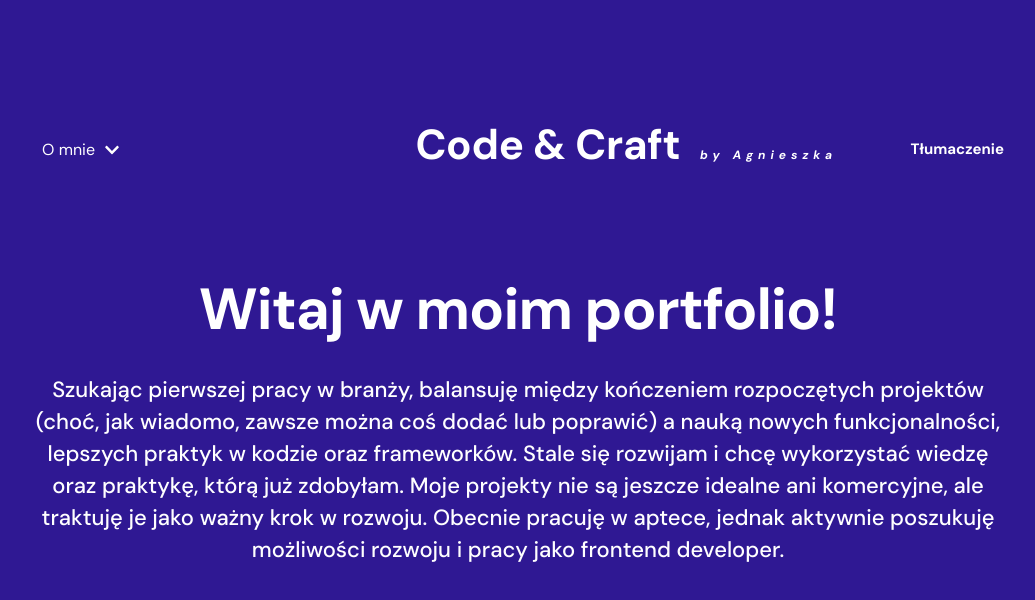
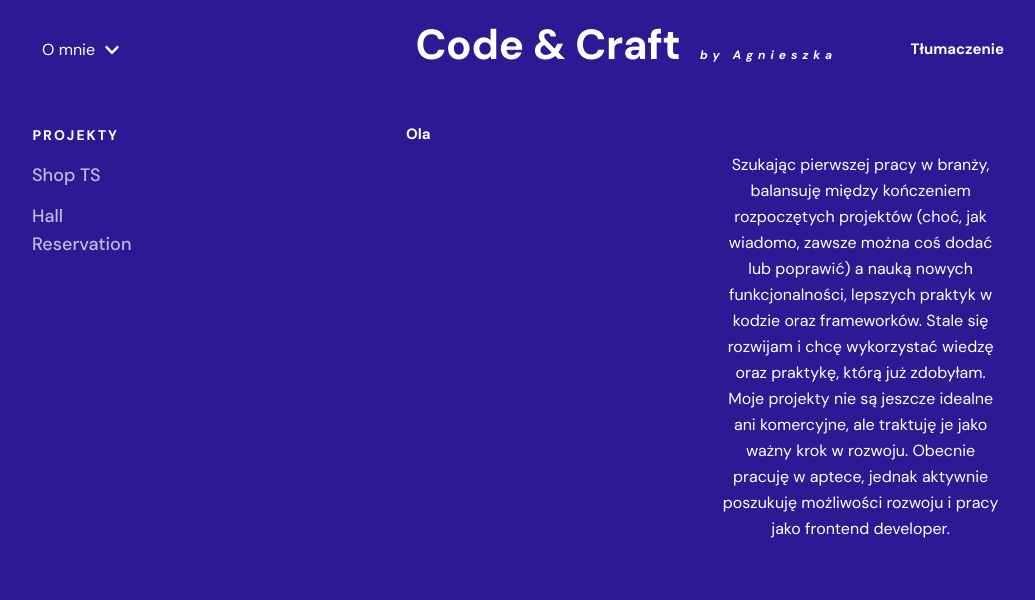
Before and after one commit to AgnieszkaDra/Code-Craft-by-Agnieszka, a React (Vite) app: page / in a window 1280 px wide. Shown: the top 600 px of the page, without its empty margins (122-1157 px from the left). Built offline with nearby package versions, Linux system fonts and the light colour scheme.

Commit message:
add projects

```diff
--- a/src/App.tsx
+++ b/src/App.tsx
@@ -1,7 +1,7 @@
 import { Header, Panel } from './components';
 import { Main } from './components';
 import '../src/styles/index.scss';
-//import Projects from './components/Projects';
+import Projects from './components/Projects';
 
 function App() {
 
@@ -9,8 +9,10 @@ function App() {
     <div className="container">
       <Header />
       <Main>
+        <Projects/>
+        <h2>Ola</h2>
         <Panel className="main__panel" />
-        {/* <Projects/> */}
+
         {/* <Outlet /> */}
       </Main>
     </div>
--- a/src/components/Panel.tsx
+++ b/src/components/Panel.tsx
@@ -5,13 +5,11 @@ interface PanelProps {
 const Panel = ({ className = '' }: PanelProps) => {
   return (
     <aside className={`panel ${className}`}>
-      <h2 className="h2 heading header-font panel__title">
-        Witaj w moim portfolio!
-      </h2>
-      <h5 className="h5 heading lead panel__description">
+
+      <p className="text p description panel__description">
         Szukając pierwszej pracy w branży, balansuję między kończeniem rozpoczętych projektów (choć, jak wiadomo, zawsze można coś dodać lub poprawić) a nauką nowych funkcjonalności, lepszych praktyk w kodzie oraz frameworków. Stale się rozwijam i chcę wykorzystać wiedzę oraz praktykę, którą już zdobyłam.
         Moje projekty nie są jeszcze idealne ani komercyjne, ale traktuję je jako ważny krok w rozwoju. Obecnie pracuję w aptece, jednak aktywnie poszukuję możliwości rozwoju i pracy jako frontend developer.
-      </h5>
+      </p>
     </aside>
   );
 };
--- a/src/components/Projects.tsx
+++ b/src/components/Projects.tsx
@@ -11,10 +11,11 @@ const Projects = (): JSX.Element => {
 
   return (
     <ul className="projects">
+        <p className='text p label'>projekty</p>
       {projectsIds?.map((id: number) => {
-        const projectItem = projects[id];
+        const projectItem: ProjectItem = projects[id];
         return (
-          <li key={id} className="projects__item">
+          <li key={id} className="projects__item text p article">
             {projectItem.url && (
               <NavigationLink
                 to={projectItem.url}
--- a/src/data/data.ts
+++ b/src/data/data.ts
@@ -33,13 +33,13 @@ export const data: Data = {
     },
     1: {
       id: 1,
-      title: 'Shop TS. Still in the developing process',
+      title: 'Shop TS',
       url: 'https://github.com/AgnieszkaDra/shop-TS',
       description: 'This project is an e-commerce web application built using TypeScript, json-server, and Vite. The application features a client-side interface for users to browse products, manage a shopping cart, and place orders. On the admin side, there’s an interface for managing orders and tracking their status.',
     },
     2: {
       id: 2,
-      title: 'Hall Reservation. Still in the developing process',
+      title: 'Hall Reservation',
       url: 'https://github.com/AgnieszkaDra/Hall-Reservation',
       description: 'This project is a Hall Reservation System being developed in pure TypeScript, following Object-Oriented Programming (OOP) principles. The goal is to create a structured, maintainable, and scalable application for managing hall reservations efficiently',
     },
--- a/src/styles/fonts.scss
+++ b/src/styles/fonts.scss
@@ -77,16 +77,30 @@ body {
     &.label {
       font-weight: 700;
       font-size: 14px;
-      line-height: 26px;}
+      line-height: 26px;
+      letter-spacing: 2px;
+      text-transform: uppercase;
     }
     &.paragraph {
        font-weight: 400;
     font-size: 16px;
     line-height: 26px;
     letter-spacing: 0;
-
     }
-}
+    &.article {
+      font-weight: 500;
+      font-size: 18px;
+      line-height: 28px;
+      letter-spacing: 0;
+      color: $text;
+    }
+    .description {
+      font-weight: 500;
+      font-size: 22px;
+      line-height: 22px;
+      letter-spacing: 0;
+    }
+}}
 
 .buttons {
   &.middle {
--- a/src/styles/global.scss
+++ b/src/styles/global.scss
@@ -72,5 +72,5 @@ button {
   }
   width: 100%;
   max-width: 972px;
-  margin-top: 6.5rem;
+  //margin-top: 6.5rem;
 }
--- a/src/styles/header.scss
+++ b/src/styles/header.scss
@@ -4,7 +4,9 @@
   position: relative;
   width: 100%;
   height: 40px;
-  margin-top: 6.5rem;
+  //margin-top: 6.5rem;
+  margin-top: 30px;
+  margin-bottom: 30px;
   padding: 0;
   @include flexAbsoluteCenter;
     &__mobile {
--- a/src/styles/main.scss
+++ b/src/styles/main.scss
@@ -4,29 +4,19 @@
     width: 100%;
     display: flex;
     flex-direction: column;
-
+    margin-top: 52px;
     @include respond(lg, xl) {
         display: flex;
+        justify-content: space-between;
         flex-direction: row;
     }
-    &__panel {
-        flex: 100%;
 
-    }
 
 }
 
 .panel {
 
-    @include respond(md, lg, xl) {
-      margin-top: 10.4rem;
-}
-    & > * {
-        text-align: center;
-        //  @include respond(md, lg, xl) {
-        //     text-align: start;
-        // }
-    }
+   width: 29.5%;
     &__description {
          width: auto;
         // @include respond(md, lg, xl) {
@@ -36,3 +26,13 @@
     }
 
 }
+
+.projects {
+    width: 9%;
+    &__item {
+        opacity: 70%;
+        text-align: left;
+       margin-top:13px; ;
+    }
+
+}
--- a/src/ui/Menu.tsx
+++ b/src/ui/Menu.tsx
@@ -22,7 +22,7 @@ const MenuItemComponent = ({ id, menu }: MenuItemProps): JSX.Element => {
   const toggle = () => setOpen((prev) => !prev);
 
   return (
-    <li className="menu__item text paragraph" onClick={toggle}>
+    <li className="menu__item text p paragraph" onClick={toggle}>
       {item.path ? (
         <Link to={item.path} className="menu__link">
           {item.title}
```
Also changed, not shown: src/ui/Carousel.tsx (added).
